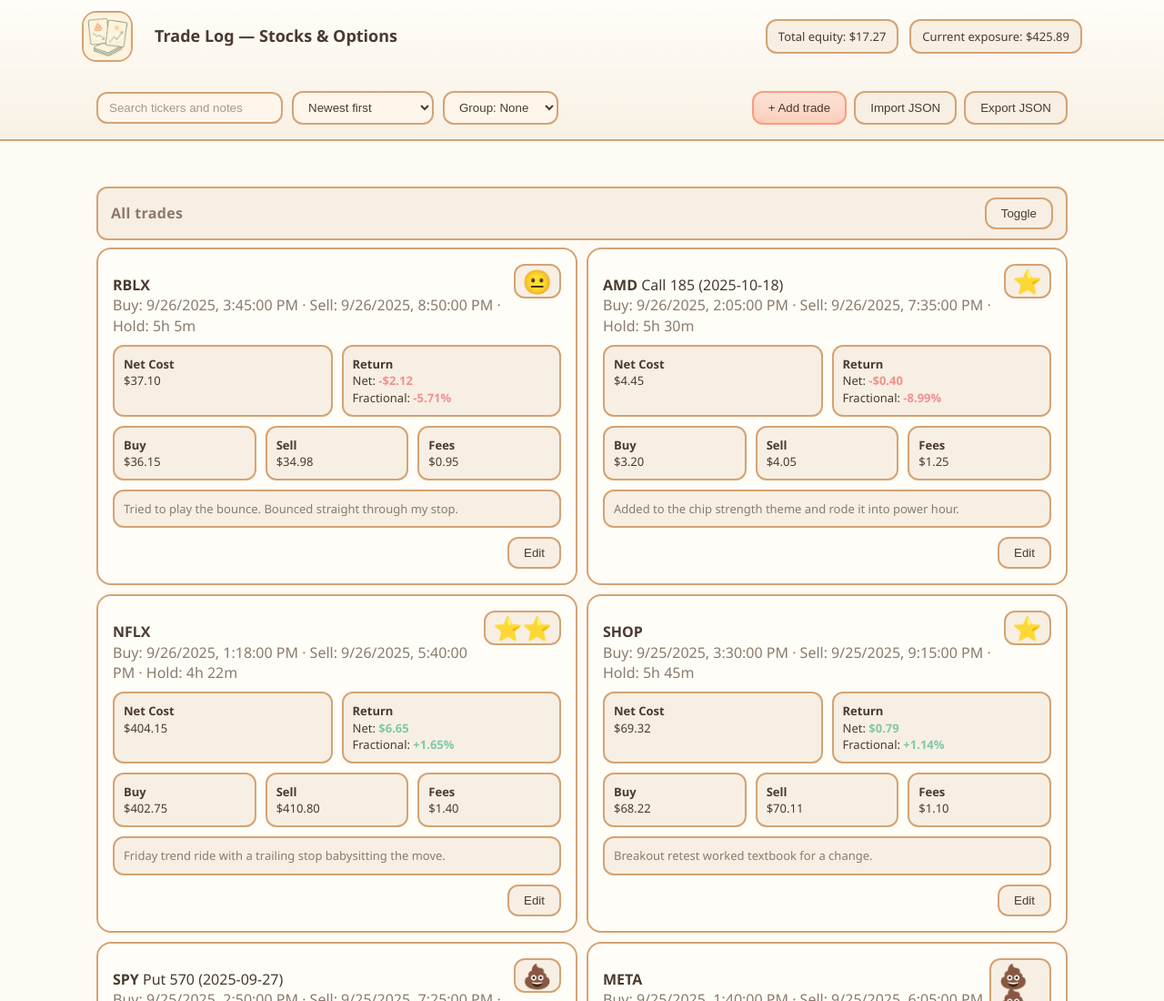
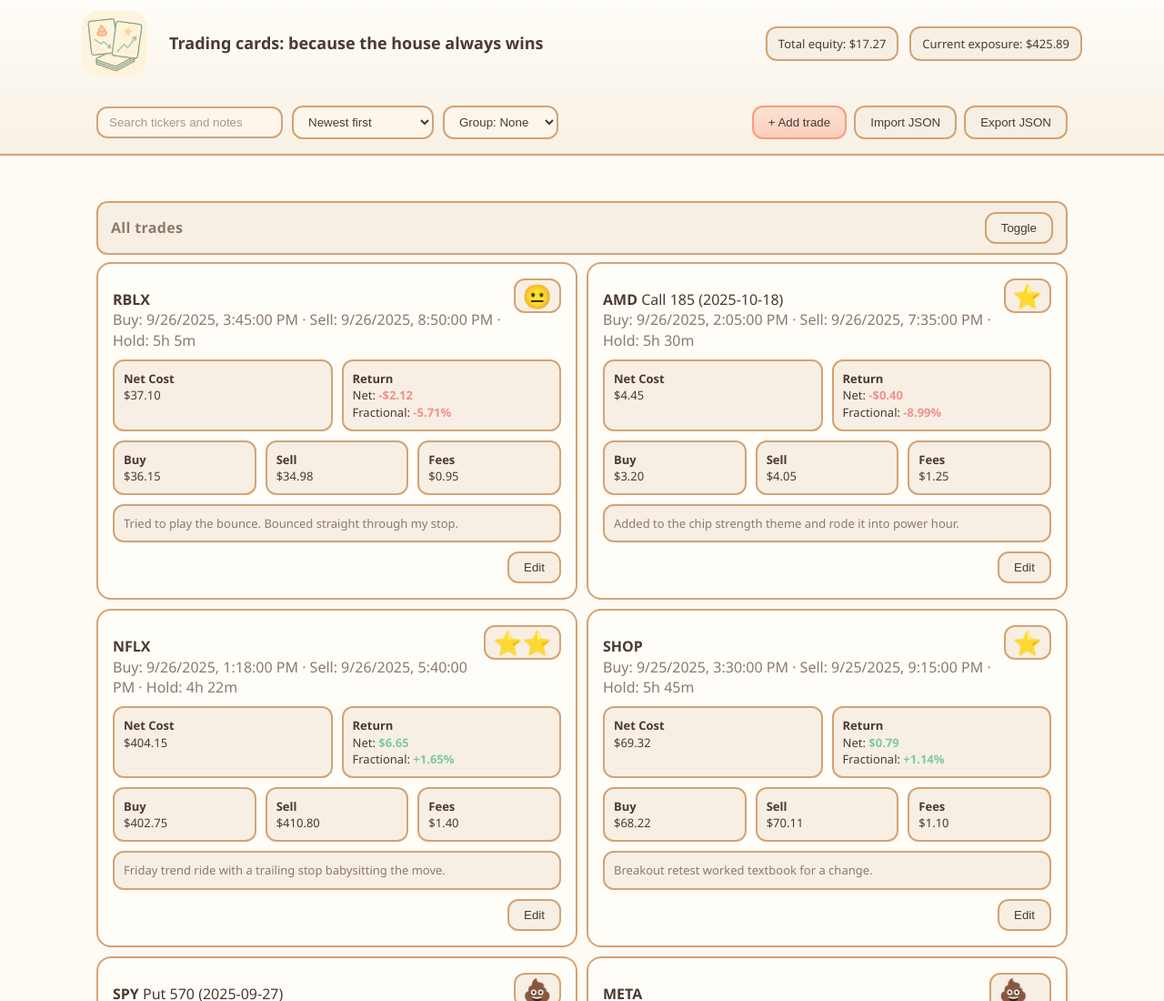
Before and after one commit to sdrasco/tradejournal, a plain HTML site: page index.html in a window 1280 px wide. Shown: the top 1100 px of the page at 91% size. Drawn offline with Linux system fonts and the light colour scheme.

Commit message:
Update header branding and logo styling

```diff
--- a/index.html
+++ b/index.html
@@ -3,7 +3,7 @@
 <head>
   <meta charset="utf-8" />
   <meta name="viewport" content="width=device-width, initial-scale=1" />
-  <title>Trade Log — Stocks & Options</title>
+  <title>Trading cards: because the house always wins</title>
   <meta name="description" content="Local-first trading log for stocks and options. Import/export JSON. No data leaves your device." />
   <style>
     :root {
@@ -43,15 +43,14 @@
       backdrop-filter: saturate(130%) blur(6px);
       border-bottom: 2px solid var(--ink);
     }
-    .bar { display: grid; grid-template-columns: 64px 1fr auto; gap: 16px; align-items: center; padding: 12px 0; }
+    .bar { display: grid; grid-template-columns: 80px 1fr auto; gap: 16px; align-items: center; padding: 12px 0; }
     .logo {
-      width: 56px;
-      height: 56px;
-      border-radius: 16px;
+      width: 72px;
+      height: 72px;
+      border-radius: 18px;
       background: var(--panel);
       display: grid;
       place-items: center;
-      border: 2px solid var(--ink);
       overflow: hidden;
     }
     .logo img {
@@ -142,7 +141,7 @@
         <img src="logo_small.png" srcset="logo_small.png 1x, logo.png 2x" alt="Trade Log logo" />
       </div>
       <div>
-        <div style="font-weight: 700; font-size: 18px;">Trade Log — Stocks & Options</div>
+        <div style="font-weight: 700; font-size: 18px;">Trading cards: because the house always wins</div>
       </div>
       <div class="metrics">
         <div class="metric" id="metric-equity">Total equity: $0.00</div>
```
